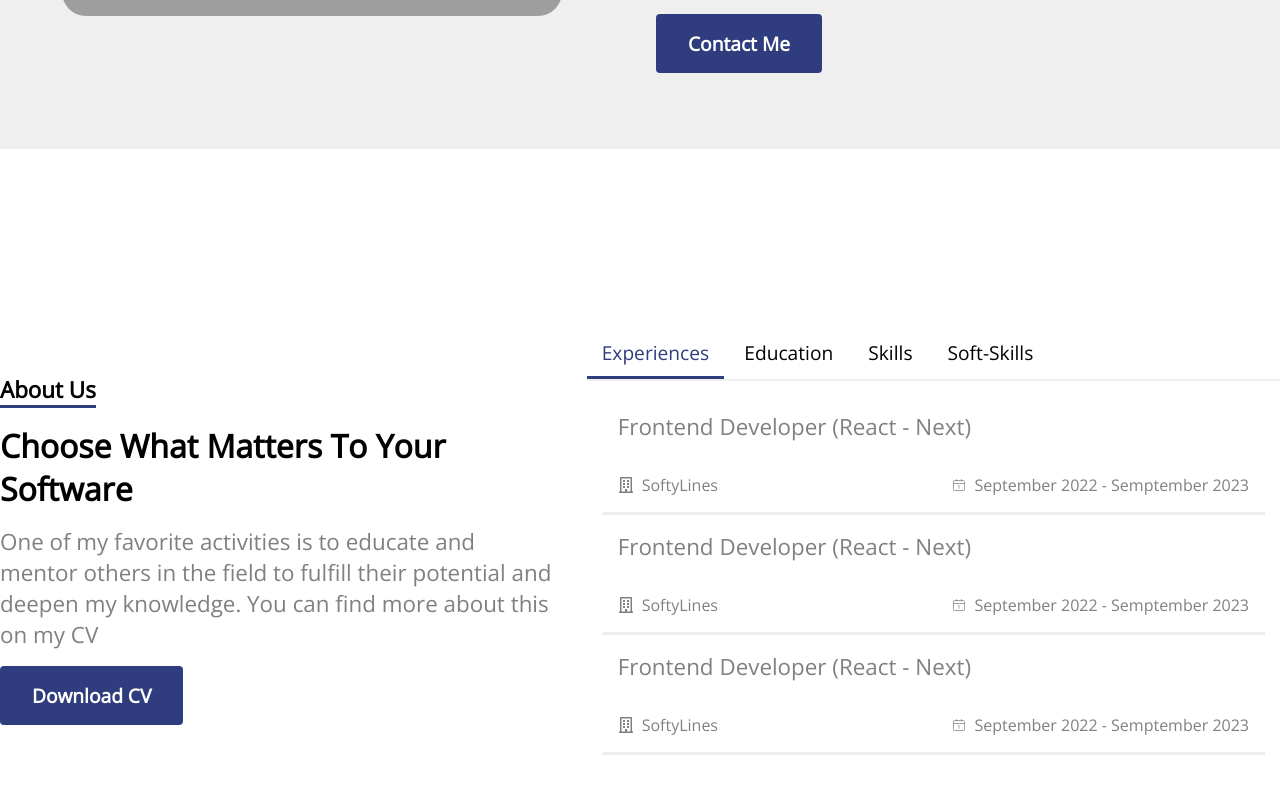
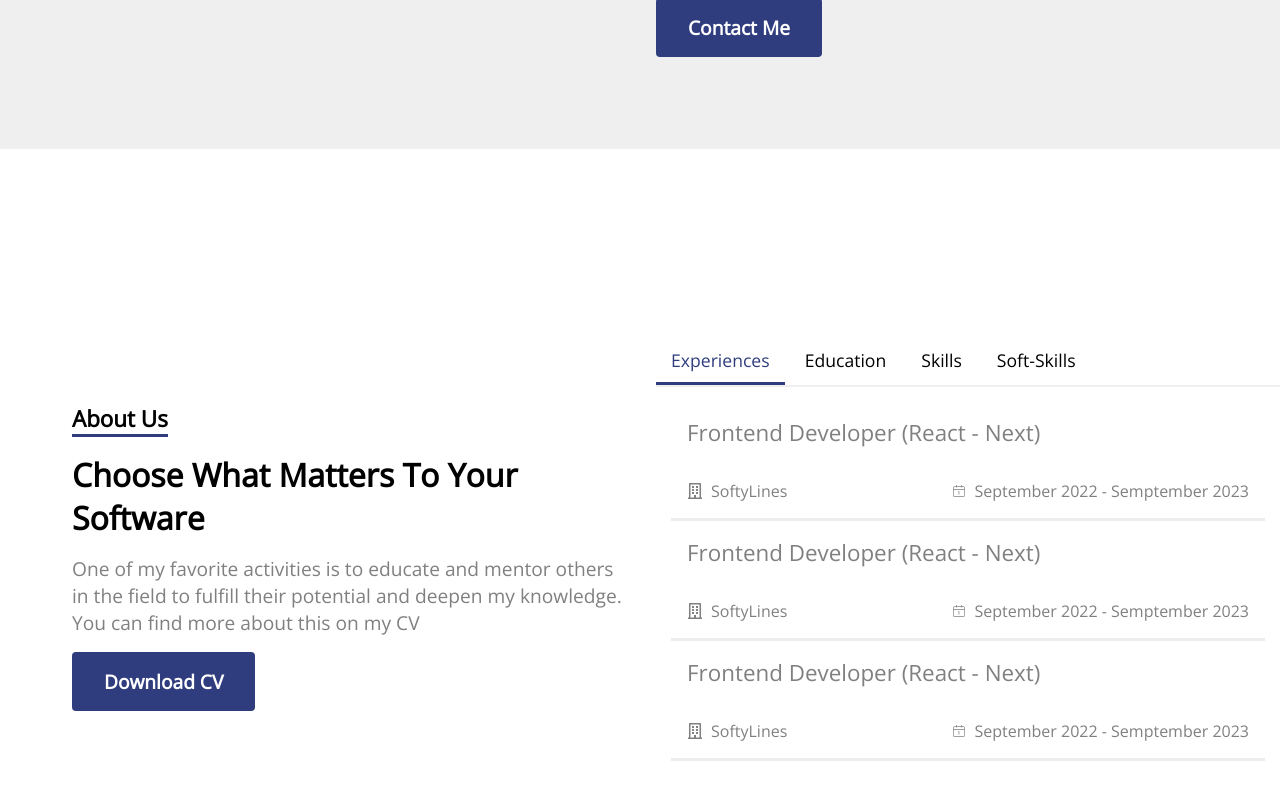
Before and after one commit to seifeddinesaad01/My-Personal-Portfolio, a React (Create React App) app: page /home in a window 1280 px wide. Shown: the part 1362-2162 px from the top of the page. Built offline with nearby package versions, Linux system fonts and the light colour scheme; grey boxes are pictures that could not be loaded.

Commit message:
fixing the responsiveness of section Two

```diff
--- a/src/Features/SectionOne/SectionOne.css
+++ b/src/Features/SectionOne/SectionOne.css
@@ -5,6 +5,7 @@
   background-color: #efefef;
   min-height: 80vh;
    gap: 2rem;
+   padding-bottom: 2rem;
   /* flex-wrap: wrap; */
   @media (max-width: 900px) {
     flex-wrap: wrap;
--- a/src/Features/SectionTwo/SectionTwo.css
+++ b/src/Features/SectionTwo/SectionTwo.css
@@ -1,18 +1,63 @@
-.sectionTwo{
-    display: flex;
-    justify-content: center;
-    align-items: center;
-    height: 100vh;
-    gap: 2rem;
-    /* flex-wrap: wrap; */
-    @media (max-width: 900px) {
-    flex-wrap: wrap;
+.sectionTwo {
+  display: grid;
+  grid-template-columns: 1fr 1fr;
+  justify-content: center;
+  align-items: center;
+  width: 100%;
+  min-height: 100vh;
+  padding-top: 1rem;
+  /* width: 100%;  */
+  gap: 2rem;
+  @media (max-width: 900px) {
+    grid-template-columns: 1fr;
   }
 }
 
-.sectionTwo__right{
-    width: 100%;
-    display: flex;
-    justify-content: flex-start;
-    align-items: flex-start;
+.sectionTwo__right {
+  width: 100%;
+  display: flex;
+  justify-content: center;
+  align-items: center;
 }
+
+.sectionTwo__left {
+  display: flex;
+  flex-direction: column;
+  width: 100%;
+  justify-content: center;
+  align-items: flex-start;
+  padding-left: 4.5rem;
+  gap: 1rem;
+  @media (max-width: 900px) {
+    align-items: center;
+    padding-left: 0rem;
+  }
+}
+
+.sectionTwo__left h1 {
+  border-bottom: 3px solid #2f3d7e;
+  font-size: 1.4rem;
+  font-weight: 600;
+  /* text-align: left; */
+  @media (max-width: 900px) {
+    align-self: center;
+    text-align: center;
+  }
+}
+.sectionTwo__left h4 {
+  font-size: 2rem;
+  text-align: left;
+  @media (max-width: 900px) {
+    font-size: 1.2rem;
+    text-align: center;
+  }
+}
+.sectionTwo__text{
+  font-size:1.2rem;
+  color: gray;
+  text-align: left;
+  @media (max-width: 900px) {
+    font-size: 1rem;
+    text-align: center;
+  }
+}
--- a/src/Features/SectionTwo/SectionTwo.tsx
+++ b/src/Features/SectionTwo/SectionTwo.tsx
@@ -7,11 +7,11 @@ import { sectionTwoInfo } from '../../data/constants';
 const SectionTwo = () => {
   return (
     <div className="sectionTwo">
-      <div className="sectionOne__right">
+      <div className="sectionTwo__left">
         <h1>About Us</h1>
         <h4>Choose What Matters To Your Software</h4>
 
-        <p className='sectionOne__text'>
+        <p className='sectionTwo__text'>
           One of my favorite activities is to educate and mentor others in the field to fulfill their potential and deepen my knowledge. You can find more about this on my CV
         </p>
         <button className='sectionOne__btn'>Download CV</button>
--- a/src/components/Tabs/Tabs.css
+++ b/src/components/Tabs/Tabs.css
@@ -3,13 +3,16 @@
 .tabs-container {
     width: 100%;
     justify-self: flex-start;
-    /* margin: 0 auto; */
   }
 
   .tabs {
     display: flex;
     border-bottom: 2px solid #efefef;
-    width: 100%;
+    @media (max-width: 900px) {
+      align-items: center;
+      justify-content: center;
+
+    }
   }
 
   .tab {
@@ -18,7 +21,7 @@
     cursor: pointer;
     border-radius: 4px 4px 0 0;
     margin-right: 5px;
-    font-size: 1.2rem;
+    font-size: 1.1rem;
   }
 
   .tab:hover {
@@ -28,8 +31,6 @@
   .tab.active {
     background-color: #fff;
     border-bottom: 3px solid #2F3D7E;
-
-
   }
 
   .tab-content {
```
